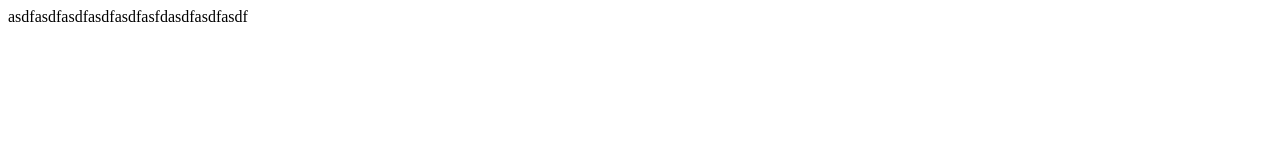
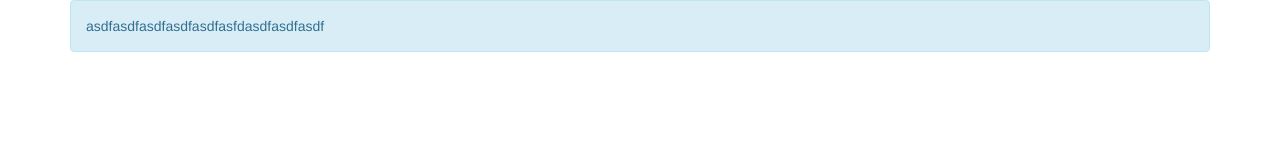
Before and after one commit to felipexw/hackathon-research-team, a website: page app-socorrista/src/index.html in a window 1280 px wide. Drawn offline with nearby package versions, Linux system fonts and the light colour scheme.

Commit message:
fix estilos css

```diff
--- a/app-socorrista/src/index.html
+++ b/app-socorrista/src/index.html
@@ -4,15 +4,17 @@
         <title></title>
         <meta charset="UTF-8">
         <meta name="viewport" content="width=device-width, initial-scale=1">
-        <link rel="" type="" href="https://maxcdn.bootstrapcdn.com/bootstrap/3.3.7/css/bootstrap.min.css">
+        <link rel="stylesheet" href="../node_modules/bootstrap/dist/css/bootstrap.css">
 
     </head>
     <body>
         <!--script src="../node_modules/bootstrap/js/"></script-->
         <script src="../node_modules/angular/angular.js"></script>
-        <div class="row">
-            <div class="col-xs-12">
+        <div class="container">
+            <div class="row">
+                <div class="col-xs-12">
                 <div class="alert alert-info">asdfasdfasdfasdfasdfasfdasdfasdfasdf</div>
+            </div>
             </div>
         </div>
     </body>
```
